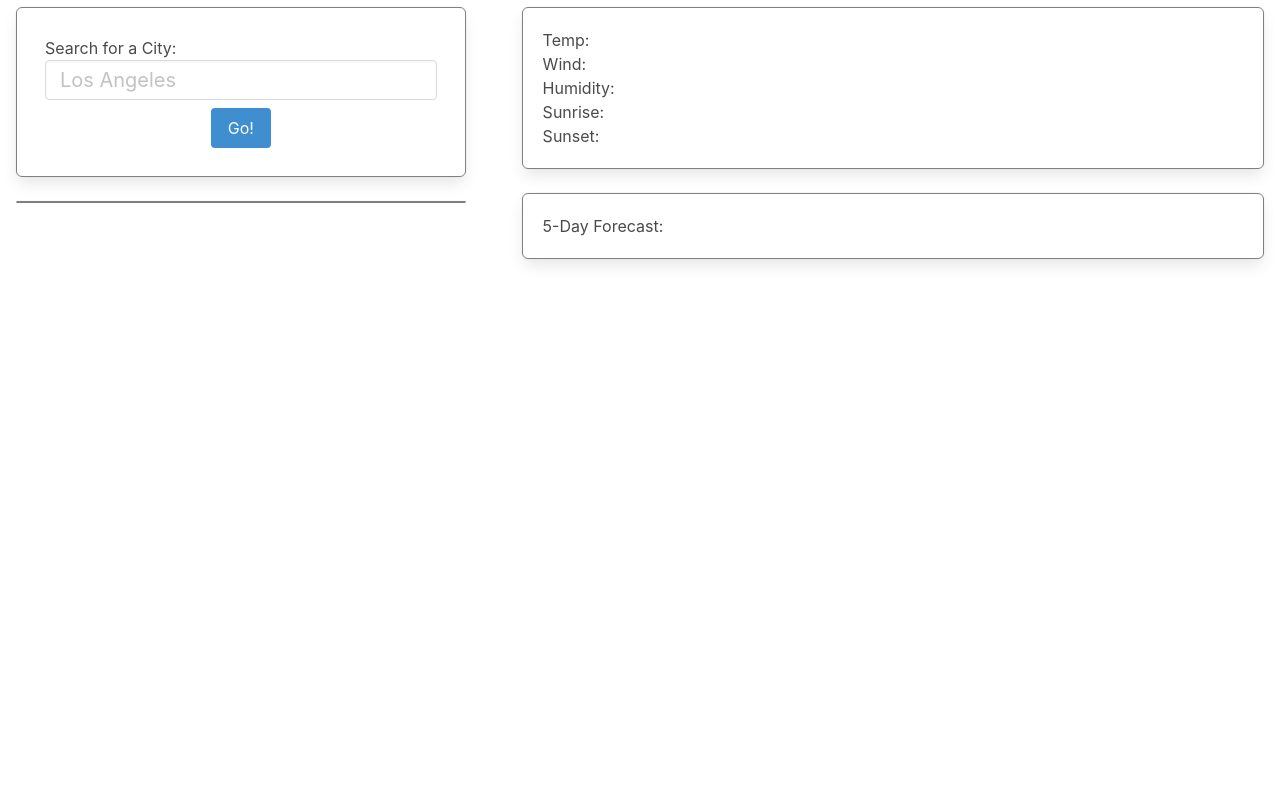
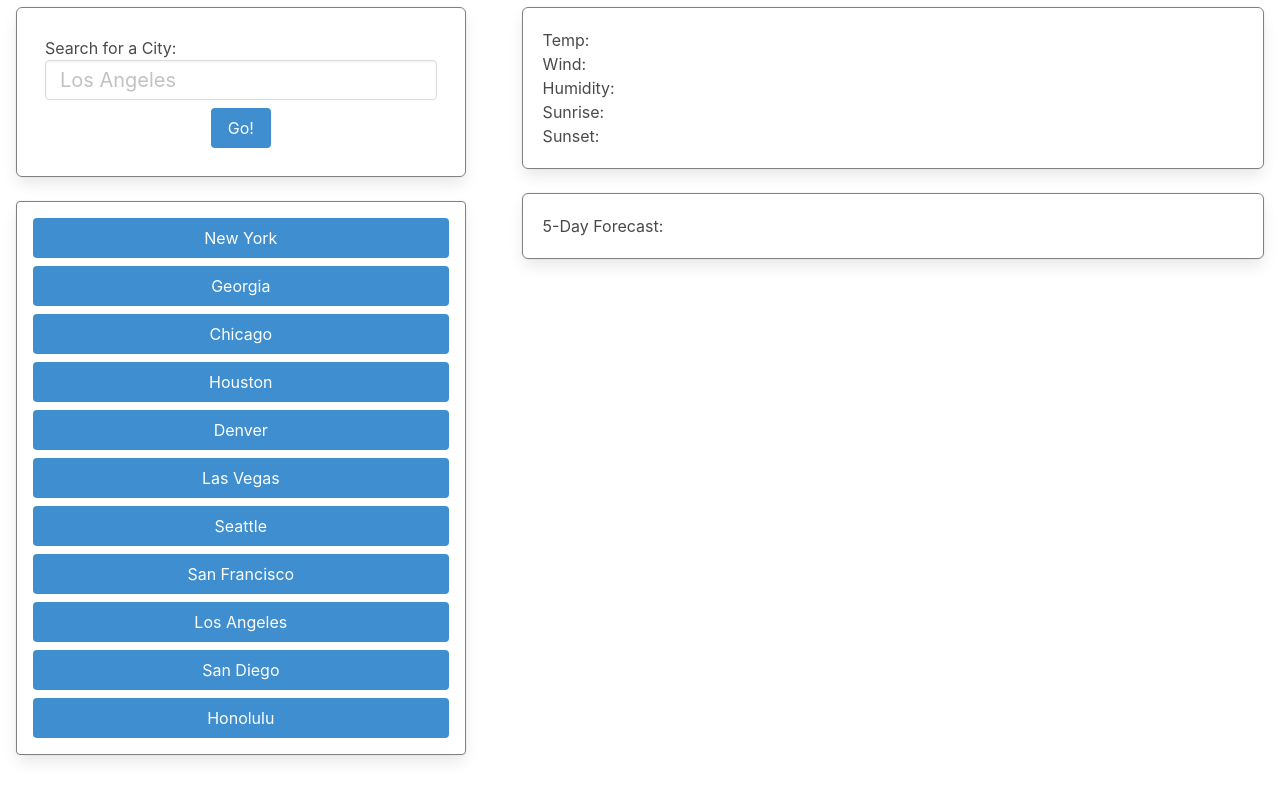
Before and after one commit to ehmahdee/WeatherApi, a plain HTML site: page index.html in a window 1280 px wide. Shown: the part 78-873 px from the top of the page. Before the commit the page ends 800 px from the top, so only its background shows below. Drawn offline with nearby package versions, Linux system fonts and the light colour scheme; no server answers.

```diff
--- a/assets/css/index.css
+++ b/assets/css/index.css
@@ -9,7 +9,7 @@ nav {
     margin-left: 0%;
 }
 
-nav h1{
+nav h1 {
     font-size: 40px;
     color: white;
     font-family: 'Red Hat Display', sans-serif;
@@ -20,7 +20,7 @@ ul {
     list-style: none;
 }
 
-.border{
+.border {
     border: solid gray 1px;
 }
 
@@ -28,21 +28,13 @@ ul {
 text-align: left;
 }
 
-.cityContainer {
-
-}
-
-.userCity{
+/* .userCity {
 
 }
 
 .fiveDay {
 
-}
-
-#search-button {
-
-}
+} */
 
 #currentCity {
     font-size: 40px;
--- a/index.html
+++ b/index.html
@@ -47,7 +47,43 @@
     <!-- City Container -->
 
     <div class="card border">
-
+        <div class="columns">
+            <div class="column">
+                <div>
+                <button class="button is-info is-fullwidth">New York</button>
+                </div>
+                <div>
+                <button class="button is-info is-fullwidth">Georgia</button>
+                </div>
+                <div>
+                <button class="button is-info is-fullwidth">Chicago</button>
+            </div>
+            <div>
+                <button class="button is-info is-fullwidth">Houston</button>
+            </div>
+            <div>
+                <button class="button is-info is-fullwidth">Denver</button>
+            </div>
+            <div>
+                <button class="button is-info is-fullwidth">Las Vegas</button>
+            </div>
+            <div>
+                <button class="button is-info is-fullwidth">Seattle</button>
+            </div>
+            <div>
+                <button class="button is-info is-fullwidth">San Francisco</button>
+            </div>
+            <div>
+                <button class="button is-info is-fullwidth">Los Angeles</button>
+            </div>
+            <div>
+                <button class="button is-info is-fullwidth">San Diego</button>
+            </div>
+            <div>
+                <button class="button is-info is-fullwidth">Honolulu</button>
+            </div>
+            </div>
+        </div>
     </div>
 </div>
 <div class="column is-three-fifths">
```
Also changed, not shown: assets/js/index.js (+60 -4 lines).
